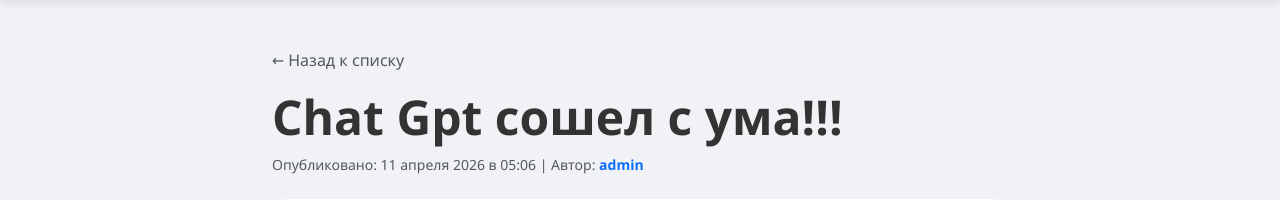
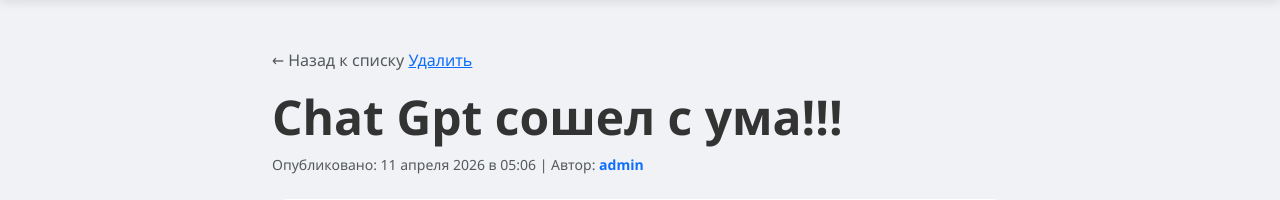
Before and after one commit to AlgoClassWork/social_media_django, a Django app: page /post/6 in a window 1280 px wide. Shown: the part 56-256 px from the top of the page. Run offline with Django 5.2, Linux system fonts and the light colour scheme; a user stored in the database is signed in; data comes from the database, SQL or seed files in the repository.

Commit message:
Update detail.html

```diff
--- a/templates/detail.html
+++ b/templates/detail.html
@@ -6,6 +6,10 @@
         <a href="{% url 'post_list' %}" class="text-decoration-none text-muted mb-3 d-inline-block">
             &larr; Назад к списку
         </a>
+
+        {% if user == post.author %}
+            <a href="{% url 'post_delete' post.id %}"> Удалить </a>
+        {% endif %}
 
         <article class="article-wrapper">
             <header class="mb-4">
```
